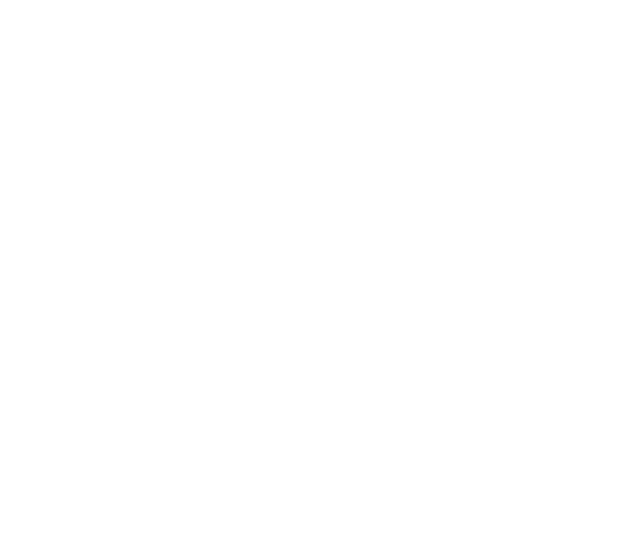
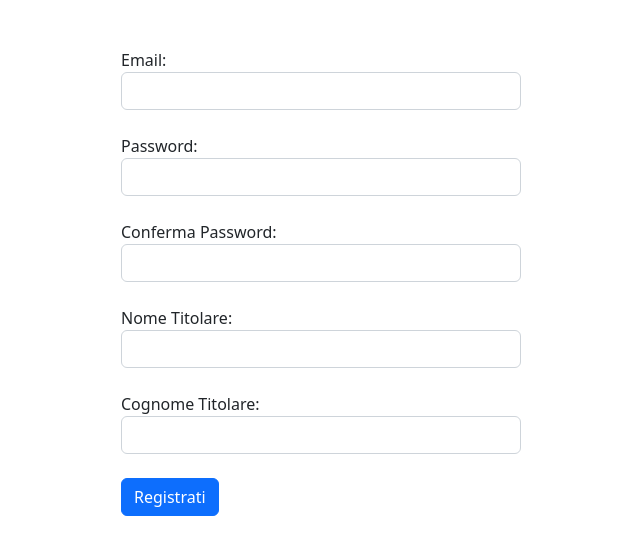
Before and after one commit to Matt3010/myPersonalBank, an Angular app in the folder pw-angular/: page /registration in a window 1280 px wide. Before the commit this address led to /. Shown: the top 554 px of the page, without its empty margins (319-959 px from the left). Built offline with nearby package versions, Linux system fonts and the light colour scheme.

Commit message:
registration

```diff
--- a/pw-angular/angular.json
+++ b/pw-angular/angular.json
@@ -105,5 +105,8 @@
         }
       }
     }
+  },
+  "cli": {
+    "analytics": "f3e6f1c7-72f8-4629-9452-a0c40940ab68"
   }
 }
--- a/pw-angular/src/app/app-routing.module.ts
+++ b/pw-angular/src/app/app-routing.module.ts
@@ -3,11 +3,13 @@
 import { LoginComponent } from './pages/login/login.component';
 import { authGuard } from './guard/auth.guard';
 import { HomeComponent } from './pages/home/home.component';
+import { RegistrationComponent } from './pages/registration/registration.component';
 
 const routes: Routes = [
   {path:"", redirectTo:"login", pathMatch:"full"},
   {path:"login", component:LoginComponent },
-  {path:"home", component:HomeComponent, canActivate:[authGuard]},
+  {path:"home", component:HomeComponent,  /* canActivate:[authGuard] */},
+  {path:"registration", component:RegistrationComponent },
 ];
 
 @NgModule({
--- a/pw-angular/src/app/app.module.ts
+++ b/pw-angular/src/app/app.module.ts
@@ -1,13 +1,12 @@
 import { NgModule } from '@angular/core';
 import { BrowserModule } from '@angular/platform-browser';
-
 import { AppRoutingModule } from './app-routing.module';
 import { AppComponent } from './app.component';
 import { NgbModule } from '@ng-bootstrap/ng-bootstrap';
 import { LoginComponent } from './pages/login/login.component';
 import { RegistrationComponent } from './pages/registration/registration.component';
 import { LoginFormComponent } from './components/login-form/login-form.component';
-
+import { RegistrationFormComponent } from './components/registration-form/registration-form.component';
 import { ReactiveFormsModule } from '@angular/forms';
 import { HTTP_INTERCEPTORS, HttpClientModule } from '@angular/common/http';
 import { HomeComponent } from './pages/home/home.component';
@@ -26,7 +25,7 @@
     LoginFormComponent,
     HomeComponent,
     NavbarComponent,
-    ImgAccountComponent,
+    ImgAccountComponent,RegistrationFormComponent
 
   ],
   imports: [
--- /dev/null
+++ b/pw-angular/src/app/components/registration-form/registration-form.component.html
@@ -0,0 +1,61 @@
+<div class="card">
+    <div class="row">
+      <form [formGroup]="registrationForm" (ngSubmit)="emitRegistration()">
+        <div class="col-12">
+          <div class="row mb-4">
+            <div class="col-12">
+              <label for="email">Email:</label>
+              <input type="email" class="form-control" id="email" formControlName="email">
+              <div *ngIf="emailError" class="text-danger">
+                {{ emailError }}
+              </div>
+            </div>
+          </div>
+          <div class="row mb-4">
+            <div class="col-12">
+              <label for="password">Password:</label>
+              <input type="password" class="form-control" id="password" formControlName="password">
+              <div *ngIf="passwordError" class="text-danger">
+                {{ passwordError }}
+              </div>
+            </div>
+          </div>
+          <div class="row mb-4">
+            <div class="col-12">
+              <label for="confirmPassword">Conferma Password:</label>
+              <input type="password" class="form-control" id="confirmPassword" formControlName="confirmPassword">
+              <div *ngIf="confirmPasswordError" class="text-danger">
+                {{ confirmPasswordError }}
+              </div>
+            </div>
+          </div>
+          <div class="row mb-4">
+            <div class="col-12">
+              <label for="nomeTitolare">Nome Titolare:</label>
+              <input type="text" class="form-control" id="firstName" formControlName="firstName">
+              <div *ngIf="nomeTitolareError" class="text-danger">
+                {{ nomeTitolareError }}
+              </div>
+            </div>
+          </div>
+          <div class="row mb-4">
+            <div class="col-12">
+              <label for="cognomeTitolare">Cognome Titolare:</label>
+              <input type="text" class="form-control" id="lastName" formControlName="lastName">
+              <div *ngIf="cognomeTitolareError" class="text-danger">
+                {{ cognomeTitolareError }}
+              </div>
+            </div>
+          </div>
+          <div class="row">
+            <div class="col-12">
+              <button type="submit" class="btn btn-primary" >Registrati</button>
+            </div>
+          </div>
+          <div class="pt-3" *ngIf="registrationErrors !== null">
+            <small class="text-danger">{{ registrationErrors.error }}</small>
+          </div>
+        </div>
+      </form>
+    </div>
+  </div>
--- /dev/null
+++ b/pw-angular/src/app/components/registration-form/registration-form.component.ts
@@ -0,0 +1,67 @@
+import { Component, EventEmitter, Input, OnInit, Output } from '@angular/core';
+import { FormBuilder, FormControl, Validators, FormGroup } from '@angular/forms';
+import { Registration } from 'src/app/interfaces/registration';
+
+@Component({
+  selector: 'app-registration-form',
+  templateUrl: './registration-form.component.html',
+  styleUrls: ['./registration-form.component.scss']
+})
+export class RegistrationFormComponent  {
+
+  emailError: string | null = null;
+  passwordError: string | null = null;
+  confirmPasswordError: string | null = null;
+  nomeTitolareError: string | null = null;
+  cognomeTitolareError: string | null = null;
+
+  @Output() registrationEmit = new EventEmitter<Registration>();
+  @Input() registrationErrors: any | null = null;
+
+  registrationForm: FormGroup;
+
+  constructor(private fb: FormBuilder) {
+    this.registrationForm = this.fb.group({
+      email: new FormControl("", [Validators.required, Validators.email]),
+      password: new FormControl("", [Validators.required]),
+      // Validators.pattern('^(?=.*[A-Z])(?=.*[!@#$%^&*])(?=.{8,})')
+      confirmPassword: new FormControl("", [Validators.required]),
+      firstName: new FormControl("", [Validators.required]),
+      lastName: new FormControl("", [Validators.required]),
+    }, { validators: this.passwordMatchValidator });
+  }
+
+
+
+  emitRegistration() {
+    this.emailError = null;
+    this.passwordError = null;
+    this.confirmPasswordError = null;
+    this.nomeTitolareError = null;
+    this.cognomeTitolareError = null;
+    this.registrationErrors = null;
+
+    if (this.registrationForm.valid) {
+      let registrationPayload: Registration = {
+        email: this.registrationForm.value.email,
+        password: this.registrationForm.value.password,
+        confirmPassword: this.registrationForm.value.confirmPassword,
+        firstName: this.registrationForm.value.firstName,
+        lastName: this.registrationForm.value.lastName
+      };
+      this.registrationEmit.emit(registrationPayload);
+    } else {
+      this.emailError = this.registrationForm.get('email')?.hasError('required') ? 'Campo obbligatorio' : this.registrationForm.get('email')?.hasError('email') ? 'Inserisci un indirizzo email valido' : null;
+      this.passwordError = this.registrationForm.get('password')?.hasError('required') ? 'Campo obbligatorio' : this.registrationForm.get('password')?.hasError('pattern') ? 'La password deve contenere almeno 8 caratteri, una maiuscola e un simbolo' : null;
+      this.confirmPasswordError = this.registrationForm.get('confirmPassword')?.hasError('required') ? 'Campo obbligatorio' : this.registrationForm.hasError('passwordsNotMatch') ? 'Le password devono coincidere' : null;
+      this.nomeTitolareError = this.registrationForm.get('firstName')?.hasError('required') ? 'Campo obbligatorio' : null;
+      this.cognomeTitolareError = this.registrationForm.get('lastName')?.hasError('required') ? 'Campo obbligatorio' : null;
+    }
+  }
+
+  passwordMatchValidator(formGroup: FormGroup) {
+    const password = formGroup.get('password')?.value;
+    const confirmPassword = formGroup.get('confirmPassword')?.value;
+    return password === confirmPassword ? null : { passwordsNotMatch: true };
+  }
+}
--- /dev/null
+++ b/pw-angular/src/app/interfaces/registration.ts
@@ -0,0 +1,7 @@
+export interface Registration {
+    email: string;
+    password: string;
+    confirmPassword: string;
+    firstName: string;
+    lastName: string;
+  }
--- a/pw-angular/src/app/pages/registration/registration.component.html
+++ b/pw-angular/src/app/pages/registration/registration.component.html
@@ -1 +1,6 @@
-<p>registration works!</p>
+
+<div class="container d-flex justify-content-center mt-5">
+    <div class="col-12" style="max-width: 400px;">
+        <app-registration-form (registrationEmit)="registerUser($event)"></app-registration-form>
+    </div>
+  </div>
--- a/pw-angular/src/app/pages/registration/registration.component.ts
+++ b/pw-angular/src/app/pages/registration/registration.component.ts
@@ -1,9 +1,27 @@
 import { Component } from '@angular/core';
+import { AuthService } from 'src/app/services/auth.service';
+import { Registration } from 'src/app/interfaces/registration';
+import { Router } from '@angular/router';
 
 @Component({
   templateUrl: './registration.component.html',
   styleUrls: ['./registration.component.scss']
 })
 export class RegistrationComponent {
+  registrationErrors: any = null;
 
+  constructor(private authService: AuthService,private route: Router) {}
+
+  registerUser(registrationData: Registration) {
+    this.authService.register(registrationData).subscribe(
+      (res) => {
+        console.log('Registrazione riuscita');
+        this.route.navigateByUrl("/login")
+      },
+      (error) => {
+        console.error('Errore durante la registrazione:', error);
+        this.registrationErrors = error;
+      }
+    );
+  }
 }
--- a/pw-angular/src/app/services/auth.service.ts
+++ b/pw-angular/src/app/services/auth.service.ts
@@ -4,6 +4,8 @@
 import { BehaviorSubject, Observable, catchError, map, of, tap } from "rxjs"
 import { JWTService } from "./jwt.service";
 import { Login } from "../interfaces/login";
+import { Registration } from '../interfaces/registration';
+
 
 export interface User {
   id: string;
@@ -26,6 +28,19 @@
       this.fetchUser();
     }
   }
+
+  register(registrationData: Registration): Observable<any> {
+    return this.http.post<any>('/api/register', registrationData)
+    .pipe(
+      tap(res => this.jwtSrv.setToken(res.token)),
+      tap(res => this._currentUser$.next(res.user)),
+      catchError(error => {
+        console.error('Errore durante la registrazione:', error);
+        throw error;
+      })
+    );
+  }
+
 
   isLoggedIn() {
     return this.jwtSrv.hasToken();
```
Also changed, not shown: pw-angular/src/app/components/registration-form/registration-form.component.scss (added), 1 other file (tests, documents, lock files or other folders).
